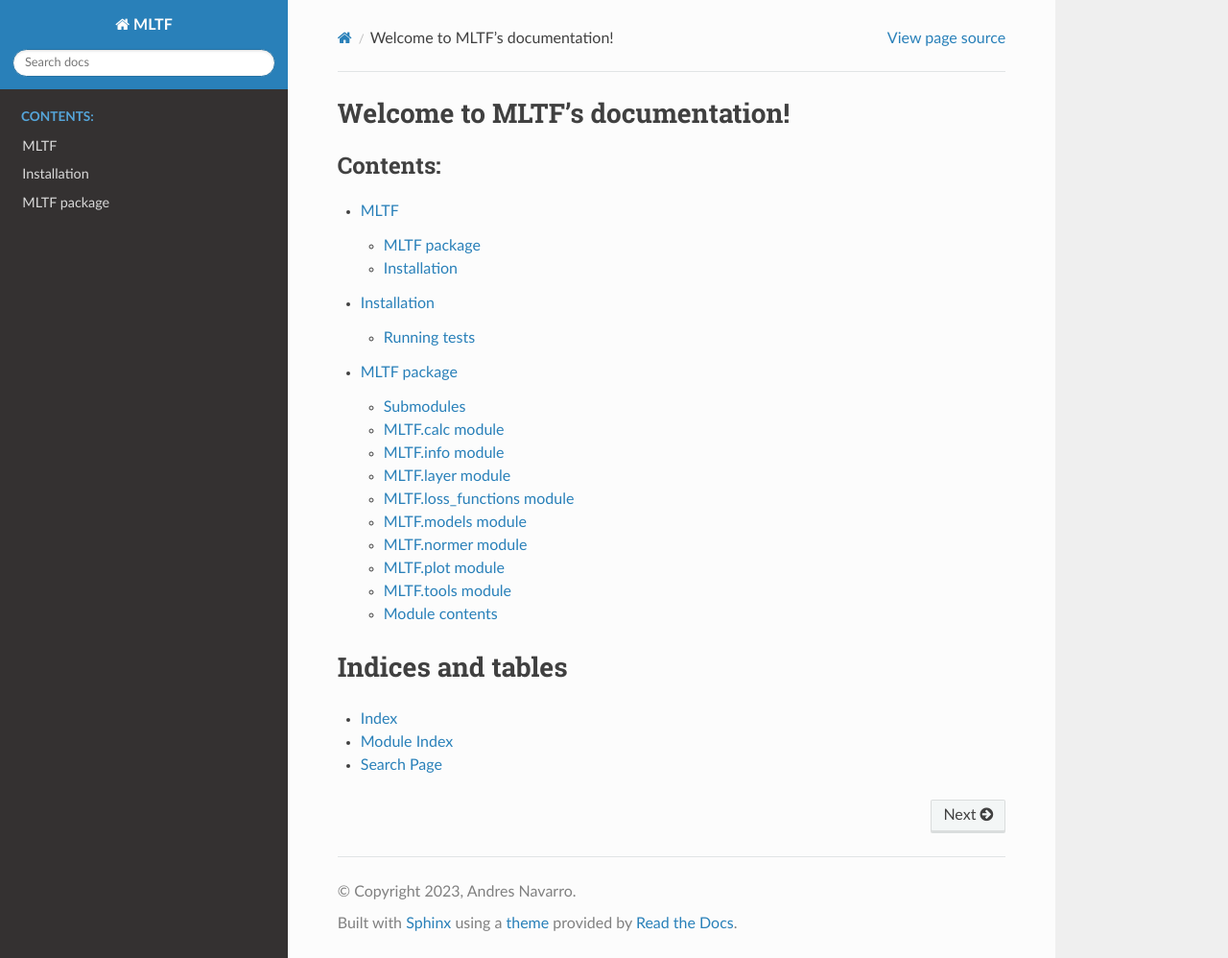
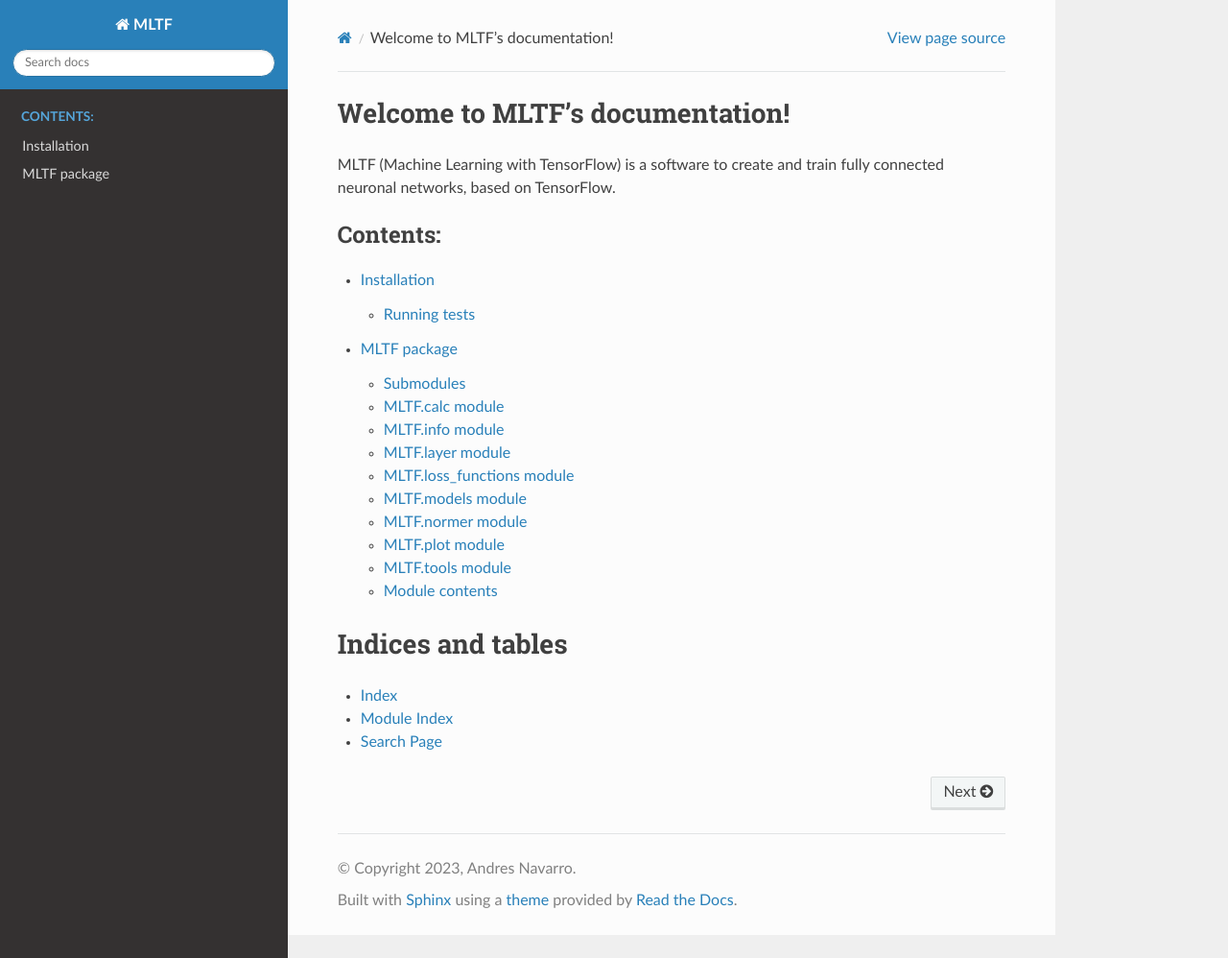
Before and after one commit to andalenavals/MLTF, a Sphinx documentation site: the page built from docs/index.rst, in a window 1280 px wide and 998 px high. Shown: the whole window at 96% size. Built offline with Sphinx 7.4.7 and the Read the Docs theme 2.0.0, drawn with Linux system fonts in a browser that asks for light colours.

Commit message:
docs: overview

```diff
--- a/docs/index.rst
+++ b/docs/index.rst
@@ -6,11 +6,12 @@
 Welcome to MLTF's documentation!
 ================================
 
+MLTF (Machine Learning with TensorFlow) is a software to create and train fully connected neuronal networks, based on TensorFlow.
+
 .. toctree::
    :maxdepth: 2
    :caption: Contents:
 
-   modules
    installation
    MLTF
 
```
Also changed, not shown: 9 other files.
